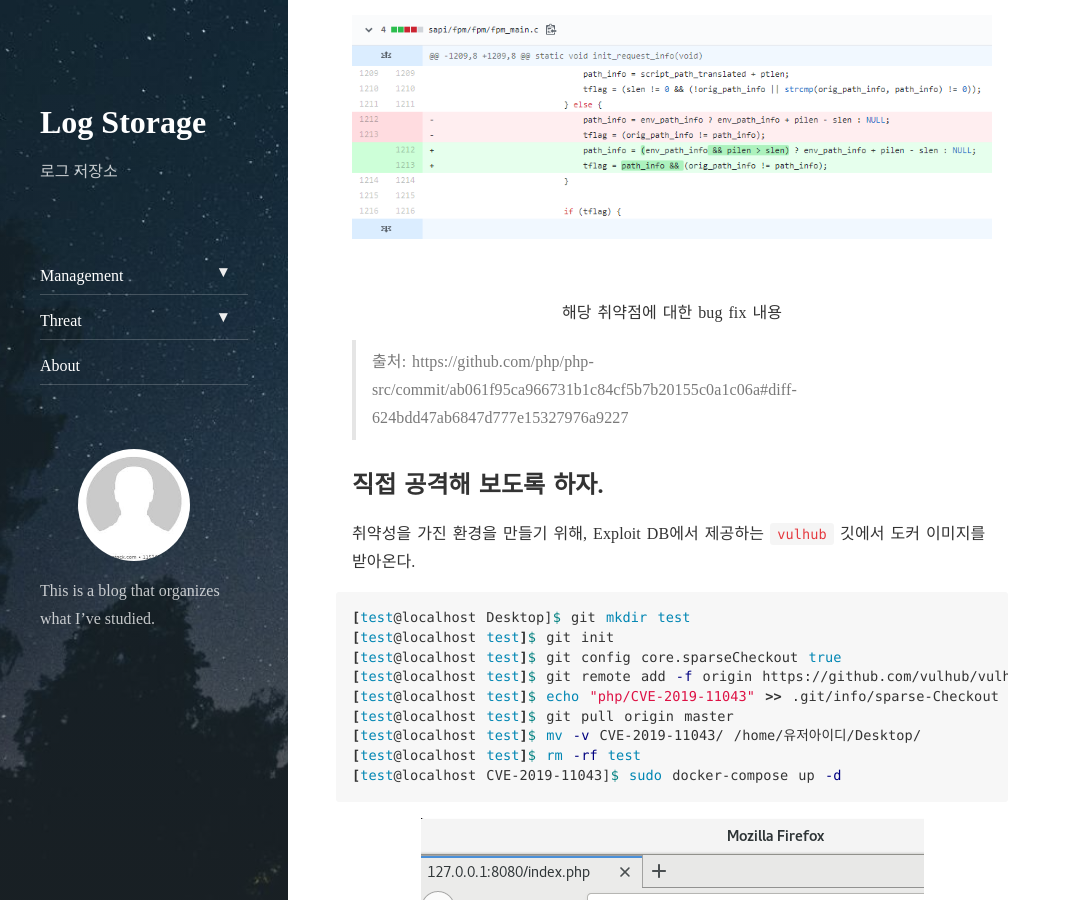
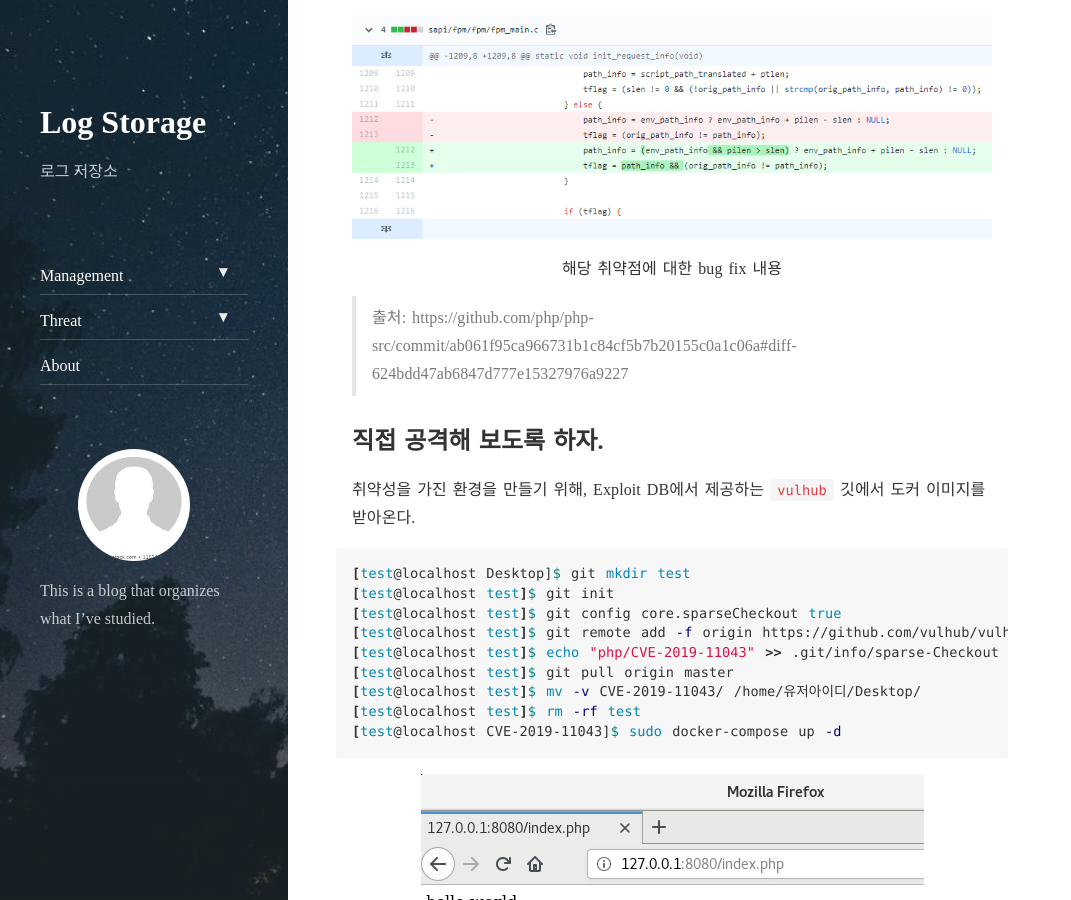
Before and after one commit to chanbin/chanbin.github.io, a Jekyll site: the page built from _posts/2019-12-19-php-fpm-rce.md, in a window 1280 px wide and 900 px high, scrolled down 674 px. Shown: the whole window, without its empty margins (0-1071 px from the left). Built offline with Jekyll 4.4.1, drawn with Linux system fonts in a browser that asks for light colours; nearby versions of some CDN libraries.

Commit message:
Update 2019-12-19-php-fpm-rce.md

````diff
--- a/_posts/2019-12-19-php-fpm-rce.md
+++ b/_posts/2019-12-19-php-fpm-rce.md
@@ -21,7 +21,7 @@ PHP-FPM(FastCGI Process Manager)은 동적 페이지를 빠르게 처리하기
 
 해당 취약점은 아래와 같이 잘못된 NginX configuration으로 PHP-FPM을 사용할 경우 발생한다.
 
-![](https://chanbin.github.io/assets/img/php-fpm/1.png)<br>
+![](https://chanbin.github.io/assets/img/php-fpm/1.png)
 <center>해당 취약점에 대한 bug fix 내용</center>
 > 출처: https://github.com/php/php-src/commit/ab061f95ca966731b1c84cf5b7b20155c0a1c06a#diff-624bdd47ab6847d777e15327976a9227
 
@@ -41,7 +41,7 @@ PHP-FPM(FastCGI Process Manager)은 동적 페이지를 빠르게 처리하기
 [test@localhost CVE-2019-11043]$ sudo docker-compose up -d
 ```
 
-![](https://chanbin.github.io/assets/img/php-fpm/2.png)<br>
+![](https://chanbin.github.io/assets/img/php-fpm/2.png)
 <center>취약한 환경 구축</center>
 
 <br>
@@ -66,7 +66,7 @@ nameserver 8.8.8.8 추가
 [test@localhost test]$
 ```
 
-![](https://chanbin.github.io/assets/img/php-fpm/3.png)<br>
+![](https://chanbin.github.io/assets/img/php-fpm/3.png)
 <center>취약점을 통해 파일 작성 후 원격 코드 실행 화면</center>
 
 <br>
@@ -76,7 +76,7 @@ nameserver 8.8.8.8 추가
 
 취약점 패치 내역을 다시 보면 `path_info` 변수의 조건에 문자열 길이 필터를 추가하여, false 값으로 유도하지 못하게 하고있다.
 
-![](https://chanbin.github.io/assets/img/php-fpm/1.png)<br>
+![](https://chanbin.github.io/assets/img/php-fpm/1.png)
 <center>해당 취약점에 대한 bug fix 내용</center>
 > 출처: https://github.com/php/php-src/commit/ab061f95ca966731b1c84cf5b7b20155c0a1c06a#diff-624bdd47ab6847d777e15327976a9227
 
````
